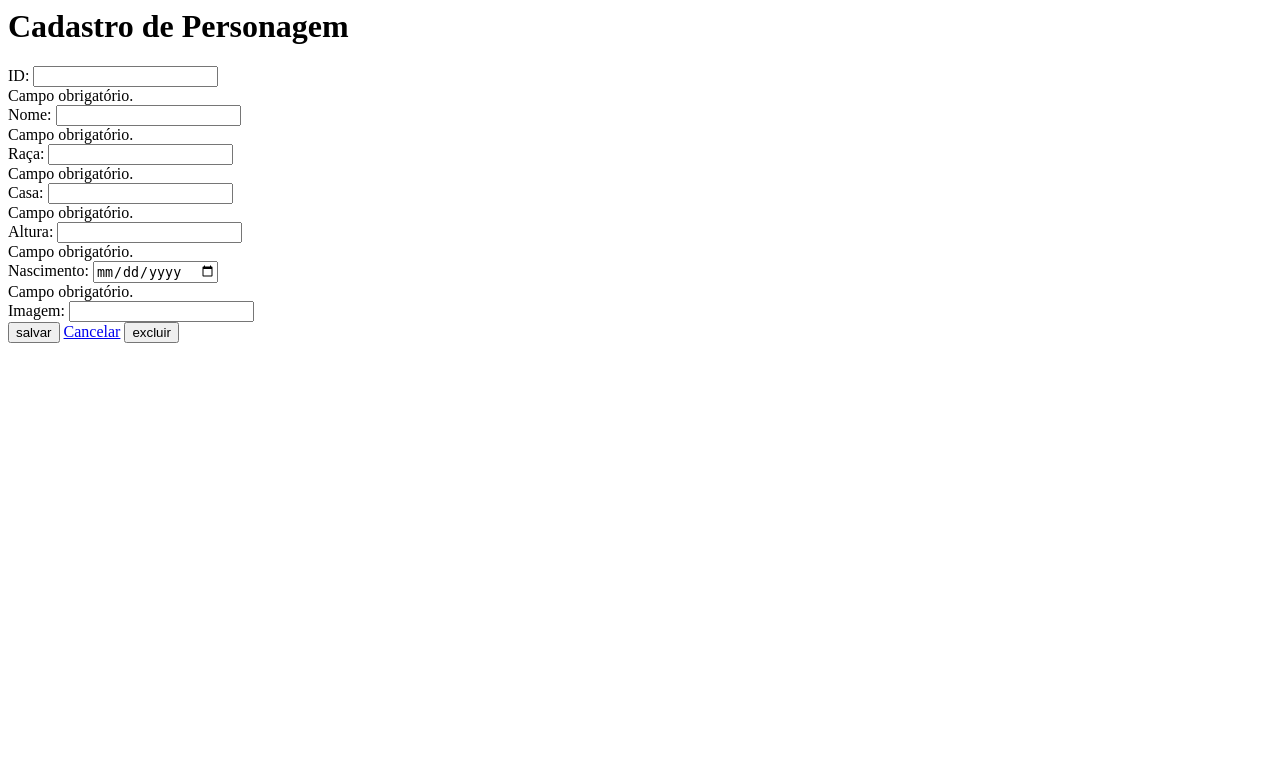
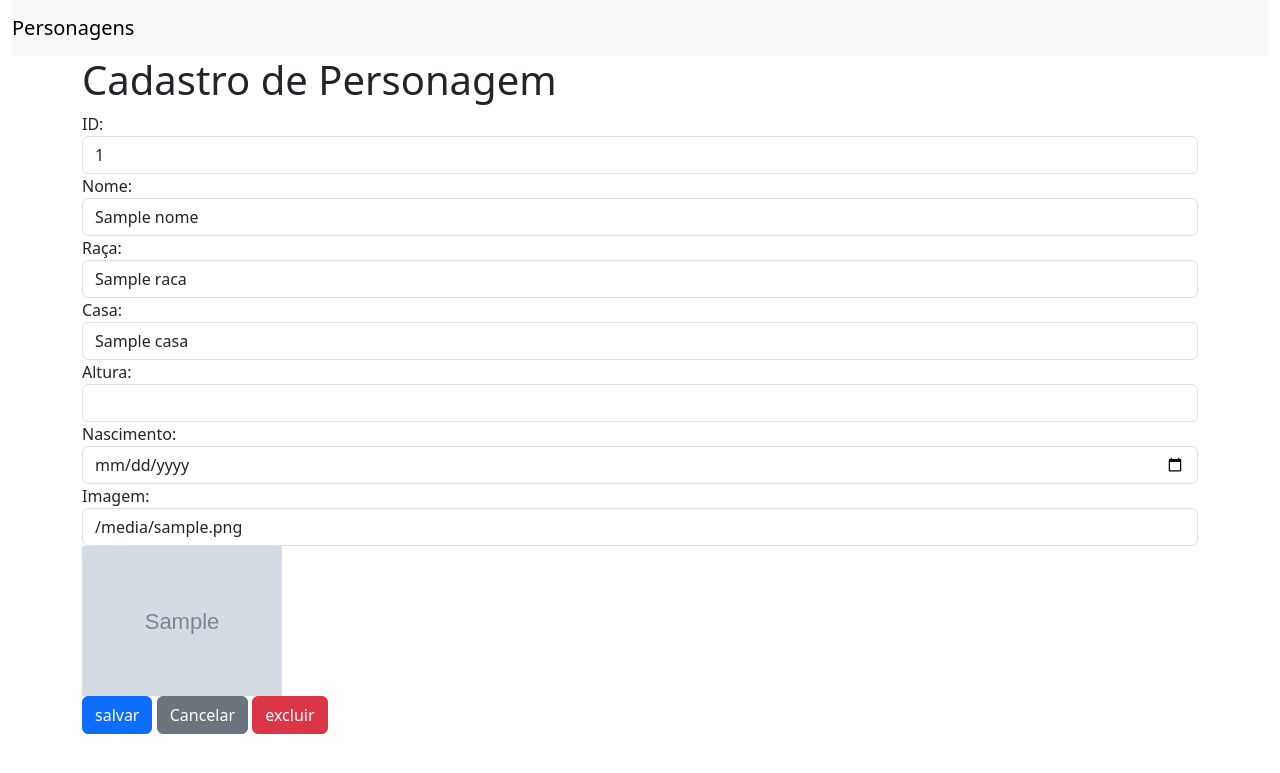
Before and after one commit to AmandaPardinho/Backend---Koru, a Flask app: template modulo4/crud_personagens/templates/cadastro.html in a window 1280 px wide. Shown: the top 773 px of the page. Run offline with Flask 3, Linux system fonts and the light colour scheme; the template is opened without the code that fills it: most values are stand-ins (such as "Sample title", 1, 10 or a date in 2020); grey boxes marked "Sample" are stand-in pictures; some libraries are stand-ins or nearby versions.

Commit message:
Incorporando o flask no template cadastro HTML

```diff
--- a/modulo4/crud_personagens/templates/cadastro.html
+++ b/modulo4/crud_personagens/templates/cadastro.html
@@ -1,39 +1,42 @@
+{% extends 'base.html' %}
+
+{% block content%}
     <h1>Cadastro de Personagem</h1>
     <form action="" method="POST" enctype="multipart/form-data" class="needs-validation" data-toggle="validator">
         <div class="form-group">
             <label for="id">ID:</label>
-        <input type="number" class="form-control" id="id" name="id" value="" required>
+            <input type="number" class="form-control" id="id" name="id" value="{{id}}" required>
             <div class="invalid-feedback">Campo obrigatório.</div>
         </div>
         <div class="form-group">
             <label for="nome">Nome:</label>
-        <input type="text" class="form-control" id="nome" name="nome" value="" required>
+            <input type="text" class="form-control" id="nome" name="nome" value="{{nome}}" required>
             <div class="invalid-feedback">Campo obrigatório.</div>
         </div>
         <div class="form-group">
             <label for="raca">Raça:</label>
-        <input type="text" class="form-control" id="raca name="raca" value="" required>
+            <input type="text" class="form-control" id="raca name="raca" value="{{raca}}" required>
             <div class="invalid-feedback">Campo obrigatório.</div>
         </div>
         <div class="form-group">
             <label for="casa">Casa:</label>
-        <input type="text" class="form-control" id="casa" name="casa" value="" required>
+            <input type="text" class="form-control" id="casa" name="casa" value="{{casa}}" required>
             <div class="invalid-feedback">Campo obrigatório.</div>
         </div>
         <div class="form-group">
             <label for="altura">Altura:</label>
-        <input type="number" class="form-control" id="altura" name="altura" value="" required>
+            <input type="number" class="form-control" id="altura" name="altura" value="{{altura}}" required>
             <div class="invalid-feedback">Campo obrigatório.</div>
         </div>
         <div class="form-group">
             <label for="nascimento">Nascimento:</label>
-        <input type="date" class="form-control" id="nascimento" name="nascimento" value="" required>
+            <input type="date" class="form-control" id="nascimento" name="nascimento" value="{{nascimento}}" required>
             <div class="invalid-feedback">Campo obrigatório.</div>
         </div>
         <div class="form-group">
             <label for="imagem">Imagem:</label>
-        <input type="text" class="form-control" id="imagem" name="imagem" value="">
-        <img src="" style="max-width: 200px; max-height: 200px;">
+            <input type="text" class="form-control" id="imagem" name="imagem" value="{{imagem}}">
+            <img src="{{imagem}}" style="max-width: 200px; max-height: 200px;">
         </div>
 
         <input type="submit" class="btn btn-primary" name="salvar" value="salvar">
@@ -41,3 +44,4 @@
 
         <input type="submit" class="btn btn-danger" name="excluir" value="excluir">
     </form>
+{% endblock %}
```
Lines whose indentation alone changed are shown as unchanged.
